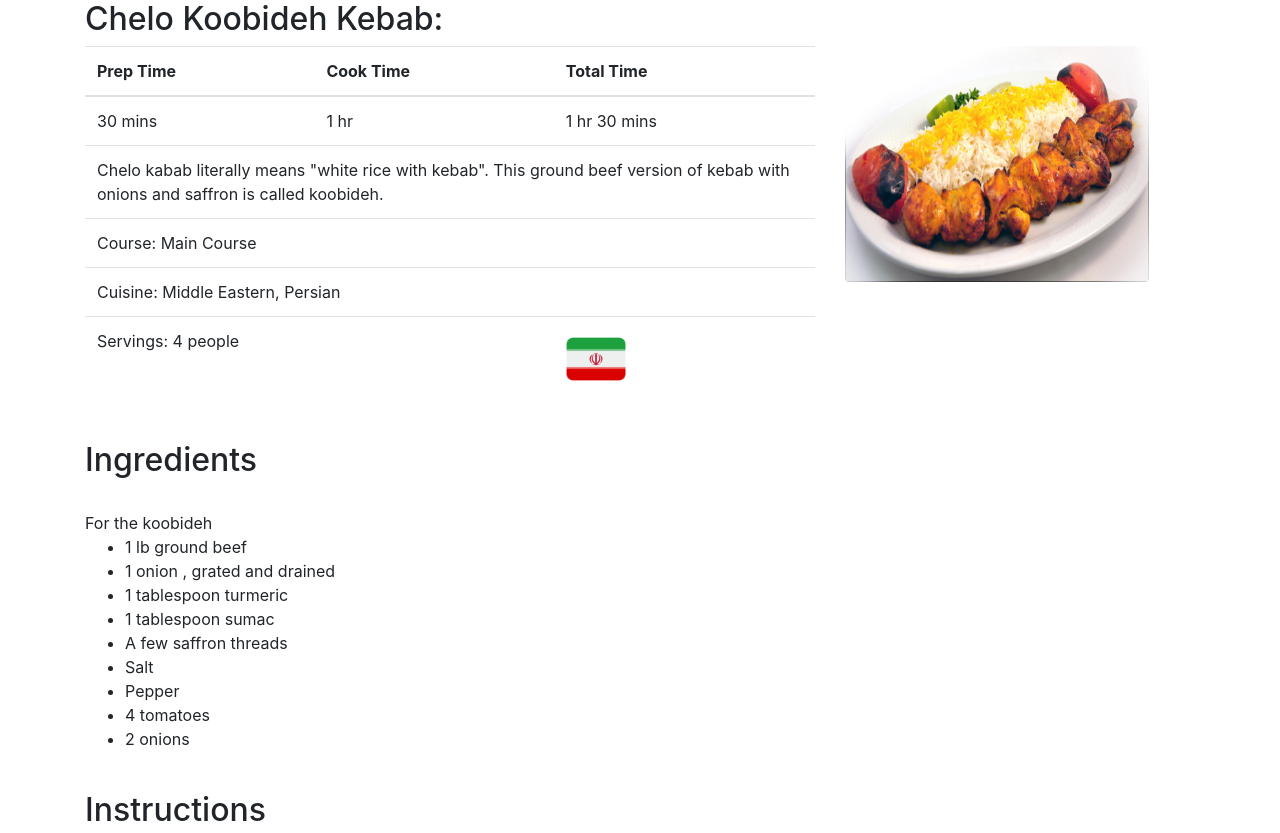
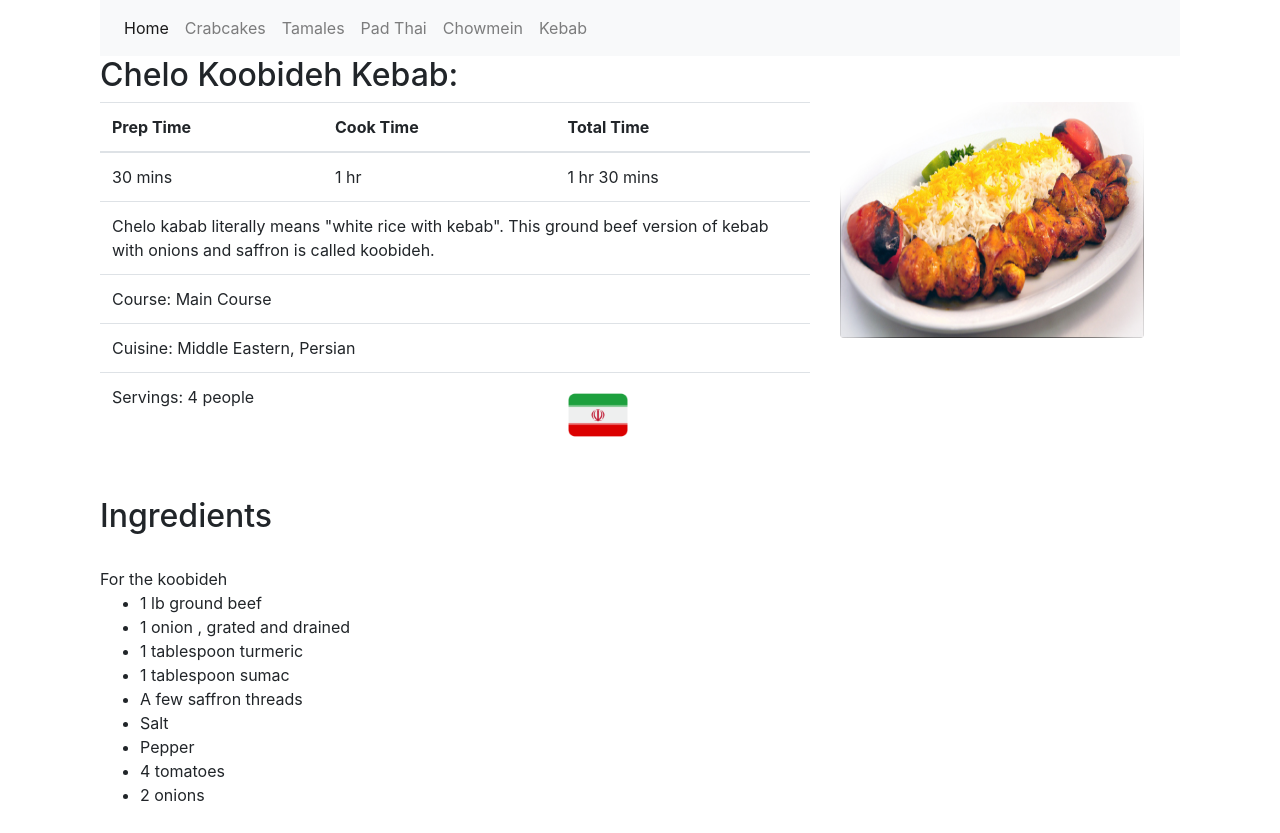
Before and after one commit to jbcfeb19/recipes, a plain HTML site: page kebab.html in a window 1280 px wide. Shown: the top 833 px of the page. Drawn offline with nearby package versions, Linux system fonts and the light colour scheme.

Commit message:
added menu in kebab

```diff
--- a/kebab.html
+++ b/kebab.html
@@ -12,9 +12,43 @@
           integrity="sha384-ggOyR0iXCbMQv3Xipma34MD+dH/1fQ784/j6cY/iJTQUOhcWr7x9JvoRxT2MZw1T" crossorigin="anonymous"/>
 
 </head>
-<body>
+<body class="container kebab">
 
-<div class="container">
+<div class="container-fluid">
+    <div class="col-xs=12">
+
+        <nav class="navbar navbar-expand-lg navbar-light bg-light">
+            <button class="navbar-toggler" type="button" data-toggle="collapse" data-target="#navbarSupportedContent" aria-controls="navbarSupportedContent" aria-expanded="false" aria-label="Toggle navigation">
+                <span class="navbar-toggler-icon"></span>
+            </button>
+
+            <div class="collapse navbar-collapse" id="navbarSupportedContent">
+                <ul class="navbar-nav mr-auto">
+                    <li class="nav-item active">
+                        <a class="nav-link" href="index.html">Home</a>
+                    </li>
+                    <li class="nav-item">
+                        <a class="nav-link" href="crabcakes.html">Crabcakes</a>
+                    </li>
+                    <li class="nav-item">
+                        <a class="nav-link" href="tamales.html">Tamales</a>
+                    </li>
+                    <li class="nav-item">
+                        <a class="nav-link" href="PadThaiBoot.html">Pad Thai</a>
+                    </li>
+
+                    <li class="nav-item">
+                        <a class="nav-link" href="Chowmein.html">Chowmein</a>
+                    </li>
+                    <li class="nav-item">
+                        <a class="nav-link" href="Kebab.html">Kebab</a>
+                    </li>
+
+                </ul>
+            </div>
+        </nav>
+
+    </div>
     <h2>Chelo Koobideh Kebab:</h2>
     <div class="row">
         <div class="col-sm-8">
```
Also changed, not shown: recipeindex.html (+0 -3 lines).
